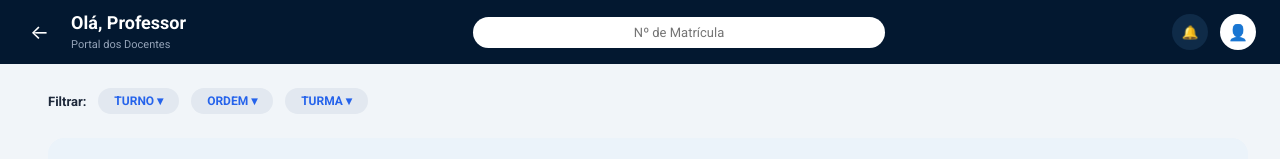
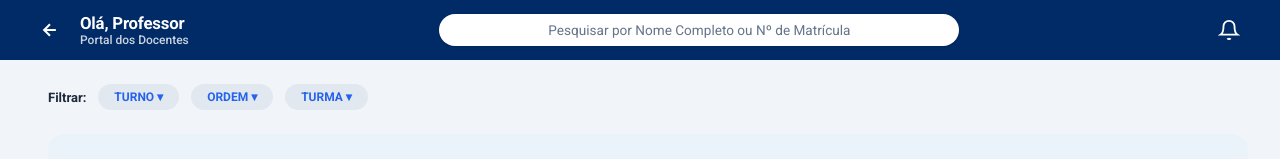
Before and after one commit to AylaMgr/projeto-OnClass, an Angular app in the folder on-class-front-end/: page /professor/dashboard in a window 1280 px wide. Shown: the top 159 px of the page. Built offline with nearby package versions, Linux system fonts and the light colour scheme; no server answers.

Commit message:
style(professor): padroniza topo com mensagem de boas-vindas e seta

```diff
--- a/on-class-front-end/src/app/features/professor/dashboardProf/dashboardP.css
+++ b/on-class-front-end/src/app/features/professor/dashboardProf/dashboardP.css
@@ -3,6 +3,101 @@
   font-family: 'Segoe UI', Tahoma, Geneva, Verdana, sans-serif;
   background-color: #f1f5f9;
   min-height: 100vh;
+}
+
+.dashboard-page {
+  min-height: 100vh;
+  background-color: #f1f5f9;
+  font-family: -apple-system, BlinkMacSystemFont, "Segoe UI", Roboto, Helvetica, Arial, sans-serif;
+  color: #1e293b;
+}
+
+.top-bar {
+  display: flex;
+  align-items: center;
+  justify-content: space-between;
+  background-color: #002b66;
+  padding: 12px 32px;
+  height: 60px;
+  box-sizing: border-box;
+}
+
+.back-btn,
+.notification-btn {
+  background: transparent;
+  border: none;
+  color: #ffffff;
+  cursor: pointer;
+  display: flex;
+  align-items: center;
+  justify-content: center;
+  padding: 8px;
+  border-radius: 50%;
+  transition: opacity 0.2s ease;
+}
+
+.back-btn:hover,
+.notification-btn:hover {
+  opacity: 0.8;
+  background-color: rgba(255, 255, 255, 0.1);
+}
+
+.search-wrapper {
+  flex: 1;
+  max-width: 520px;
+  margin: 0 20px;
+  display: flex;
+  justify-content: center;
+}
+
+.search-wrapper input {
+  width: 100%;
+  padding: 8px 20px;
+  border-radius: 20px;
+  border: none;
+  background-color: #ffffff;
+  color: #1e293b;
+  font-size: 0.85rem;
+  text-align: center;
+  outline: none;
+  box-shadow: 0 1px 3px rgba(0, 0, 0, 0.1);
+}
+
+.search-wrapper input::placeholder {
+  color: #64748b;
+}
+
+/* Agrupamento do Botão + Mensagem de Boas-vindas */
+.header-left {
+  display: flex !important;
+  align-items: center !important;
+  gap: 12px !important;
+}
+
+/* Container do Texto */
+.header-info {
+  display: flex !important;
+  flex-direction: column !important;
+  justify-content: center !important;
+  color: #ffffff !important;
+  line-height: 1.2 !important;
+}
+
+/* Título "Olá, Professor" em Bolder (Bold de alta intensidade) */
+.header-info h1 {
+  margin: 0 !important;
+  font-size: 1.05rem !important;
+  font-weight: 700 !important; /* Formato bolder */
+  color: #ffffff !important;
+  letter-spacing: -0.2px;
+}
+
+/* Legenda "Portal dos Docentes" em Medium / Semi-bold */
+.header-info small {
+  margin: 0 !important;
+  font-size: 0.75rem !important;
+  font-weight: 500 !important; /* Formato medium / semi-bolder */
+  color: rgba(255, 255, 255, 0.8) !important; /* Branco ligeiramente suavizado para hierarquia visual */
 }
 
 .dashboard-prof-container {
@@ -11,28 +106,10 @@
   min-height: 100vh;
 }
 
-/* Topbar Escura */
-.top-bar {
-  background-color: #031830;
-  color: #ffffff;
-  display: flex;
-  align-items: center;
-  justify-content: space-between;
-  padding: 12px 24px;
-}
-
 .top-bar-left {
   display: flex;
   align-items: center;
   gap: 16px;
-}
-
-.btn-back {
-  background: transparent;
-  border: none;
-  color: #ffffff;
-  font-size: 20px;
-  cursor: pointer;
 }
 
 .header-info h1 {
--- a/on-class-front-end/src/app/features/professor/dashboardProf/dashboardP.html
+++ b/on-class-front-end/src/app/features/professor/dashboardProf/dashboardP.html
@@ -1,32 +1,33 @@
 <div class="dashboard-prof-container">
   <!-- Topo escuro conforme imagem -->
   <header class="top-bar">
-    <div class="top-bar-left">
-      <button class="btn-back" type="button" (click)="voltarLogin()" title="Voltar">
-        ←
+  <!-- NOVO CONTAINER: Agrupa o botão e o texto no mesmo bloco esquerdo -->
+  <div class="header-left">
+    <button class="back-btn" (click)="voltarLogin()" title="Voltar ao Login">
+      <svg width="20" height="20" viewBox="0 0 24 24" fill="none" stroke="currentColor" stroke-width="2.5">
+        <path d="M19 12H5M12 19l-7-7 7-7"/>
+      </svg>
     </button>
+
     <div class="header-info">
       <h1>Olá, Professor</h1>
       <small>Portal dos Docentes</small>
     </div>
   </div>
 
-    <div class="search-box">
+  <div class="search-wrapper">
     <input
       type="text"
-        placeholder="Nº de Matrícula"
       [(ngModel)]="termoMatricula"
-      />
+      placeholder="Pesquisar por Nome Completo ou Nº de Matrícula" />
   </div>
 
-    <div class="top-bar-actions">
-      <button class="icon-btn" title="Notificações">
-        <span class="bell-icon">🔔</span>
+  <button class="notification-btn" title="Notificações">
+    <svg width="22" height="22" viewBox="0 0 24 24" fill="none" stroke="currentColor" stroke-width="2">
+      <path d="M18 8A6 6 0 0 0 6 8c0 7-3 9-3 9h18s-3-2-3-9"></path>
+      <path d="M13.73 21a2 2 0 0 1-3.46 0"></path>
+    </svg>
   </button>
-      <div class="user-avatar">
-        👤
-      </div>
-    </div>
 </header>
 
   <!-- Conteúdo Principal -->
```
Lines whose indentation alone changed are shown as unchanged.
